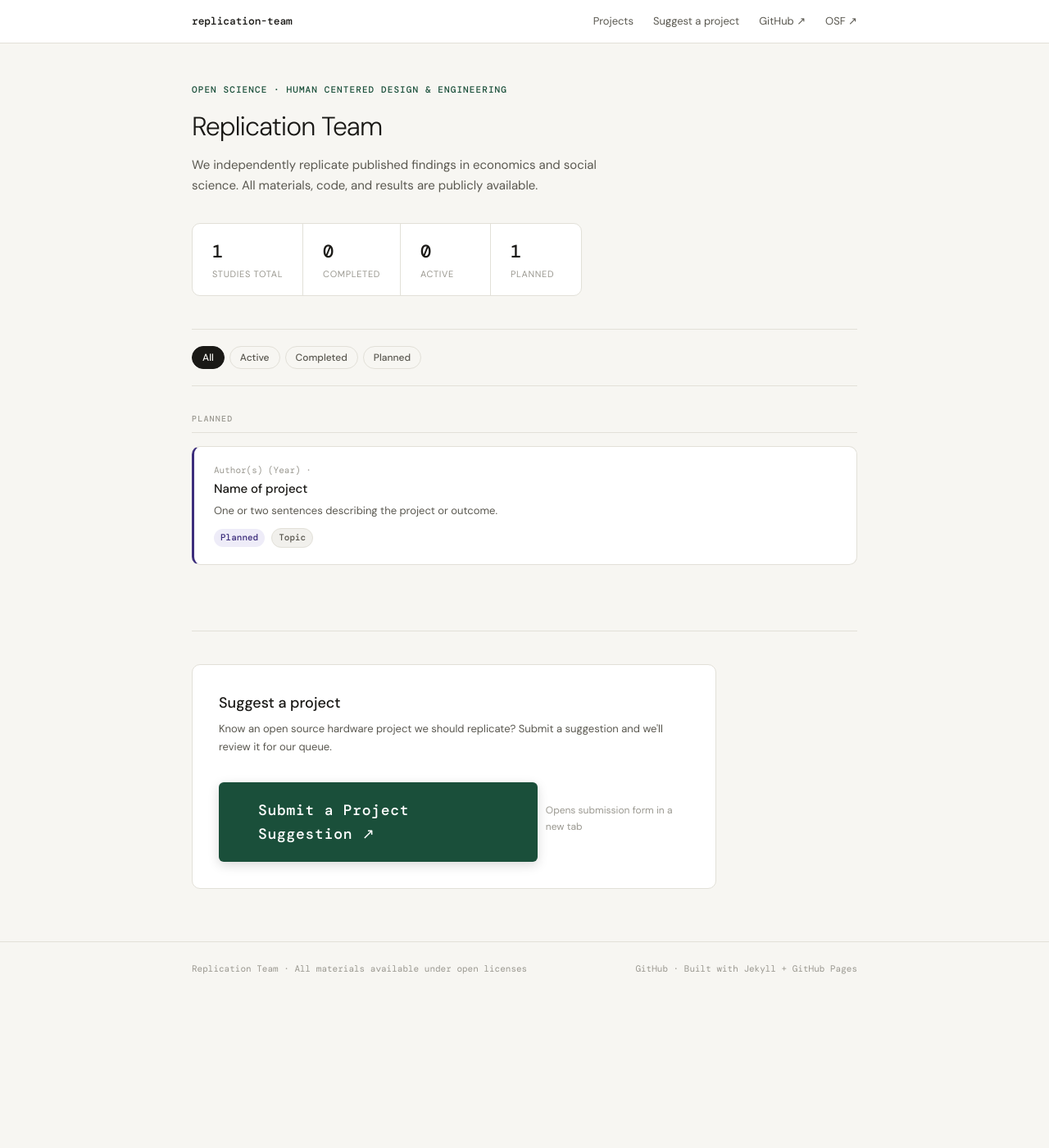
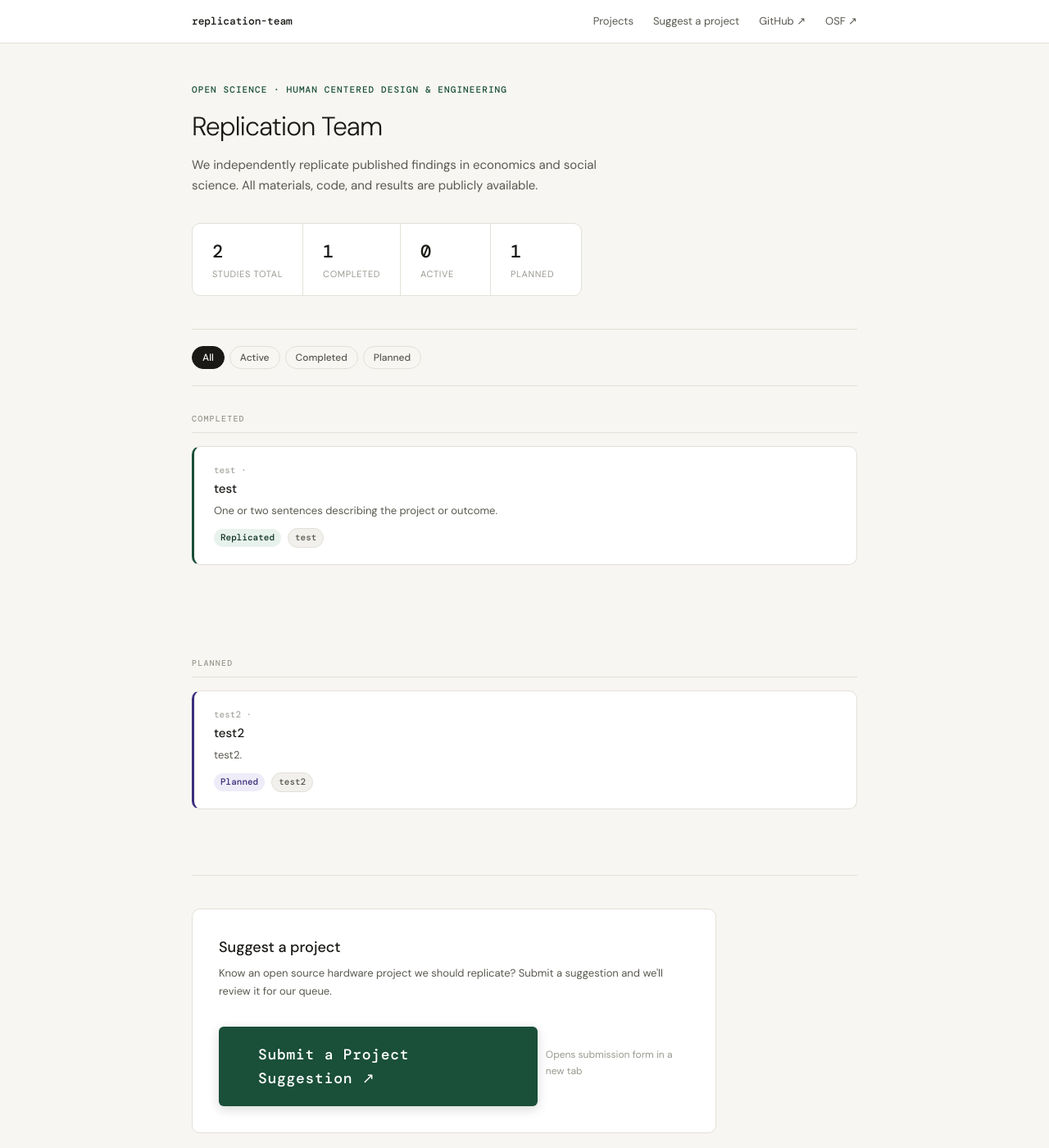
Before and after one commit to Clgould99/replication_team_test, a Jekyll site: the page built from index.html, in a window 1280 px wide and 1400 px high. Shown: the whole window at 82% size. Built offline with Jekyll 4.4.1, drawn with Linux system fonts in a browser that asks for light colours; some of the changed lines change nothing that is shown.

Commit message:
Update project entries in projects.yml

```diff
--- a/_data/projects.yml
+++ b/_data/projects.yml
@@ -7,16 +7,50 @@
 
 # Add your projects below. Copy and paste this template for each one:
 
-- id: author-year                  # unique slug, e.g. card-krueger-1994
-  title: "Name of project"
-  citation: "Author(s) (Year)"
-  status: planned                  # active | completed | planned
-  result: null                     # replicated | partial | null
-  topic: ["Topic"]                 # list of topic tags
-  started: null                    # "YYYY-MM" or null
-  completed: null                  # "YYYY-MM" or null
+# - id: author-year                  # unique slug, e.g. card-krueger-1994
+#   title: "Name of project"
+#   citation: "Author(s) (Year)"
+#   status: planned                  # active | completed | planned
+#   result: null                     # replicated | partial | null
+#   topic: ["Topic"]                 # list of topic tags
+#   started: null                    # "YYYY-MM" or null
+#   completed: null                  # "YYYY-MM" or null
+#   summary: "One or two sentences describing the project or outcome."
+#   repo: null                       # GitHub repo URL or null
+#   report: null                     # Link to report PDF or null
+
+# - id: author-year                  # unique slug, e.g. card-krueger-1994
+#   title: "Name of project"
+#   citation: "Author(s) (Year)"
+#   status: planned                  # active | completed | planned
+#   result: null                     # replicated | partial | null
+#   topic: ["Topic"]                 # list of topic tags
+#   started: null                    # "YYYY-MM" or null
+#   completed: null                  # "YYYY-MM" or null
+#   summary: "One or two sentences describing the project or outcome."
+#   repo: null                       # GitHub repo URL or null
+#   report: null                     # Link to report PDF or null
+
+- id: test                  # unique slug, e.g. card-krueger-1994
+  title: "test"
+  citation: "test"
+  status: completed                  # active | completed | planned
+  result: replicated                     # replicated | partial | null
+  topic: ["test"]                 # list of topic tags
+  started: "1999-01"                    # "YYYY-MM" or null
+  completed: "1999-01"                  # "YYYY-MM" or null
   summary: "One or two sentences describing the project or outcome."
   repo: null                       # GitHub repo URL or null
   report: null                     # Link to report PDF or null
-  prereg: null                     # OSF pre-registration URL or null
-  votes: null                      # Number of community upvotes (planned only)
+
+- id: test2                 # unique slug, e.g. card-krueger-1994
+  title: "test2"
+  citation: "test2"
+  status: planned                  # active | completed | planned
+  result: null                     # replicated | partial | null
+  topic: ["test2"]                 # list of topic tags
+  started: null                    # "YYYY-MM" or null
+  completed: null                  # "YYYY-MM" or null
+  summary: "test2."
+  repo: null                       # GitHub repo URL or null
+  report: null                     # Link to report PDF or null
```
